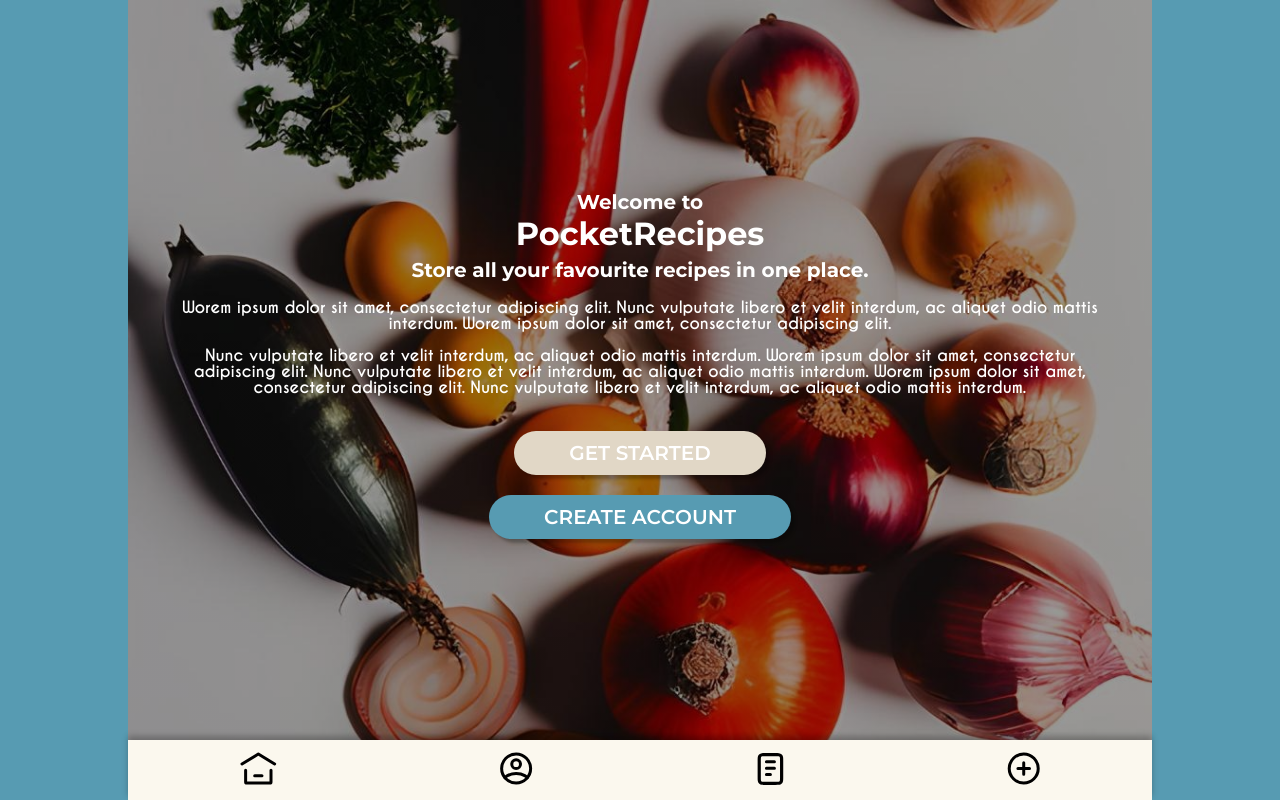
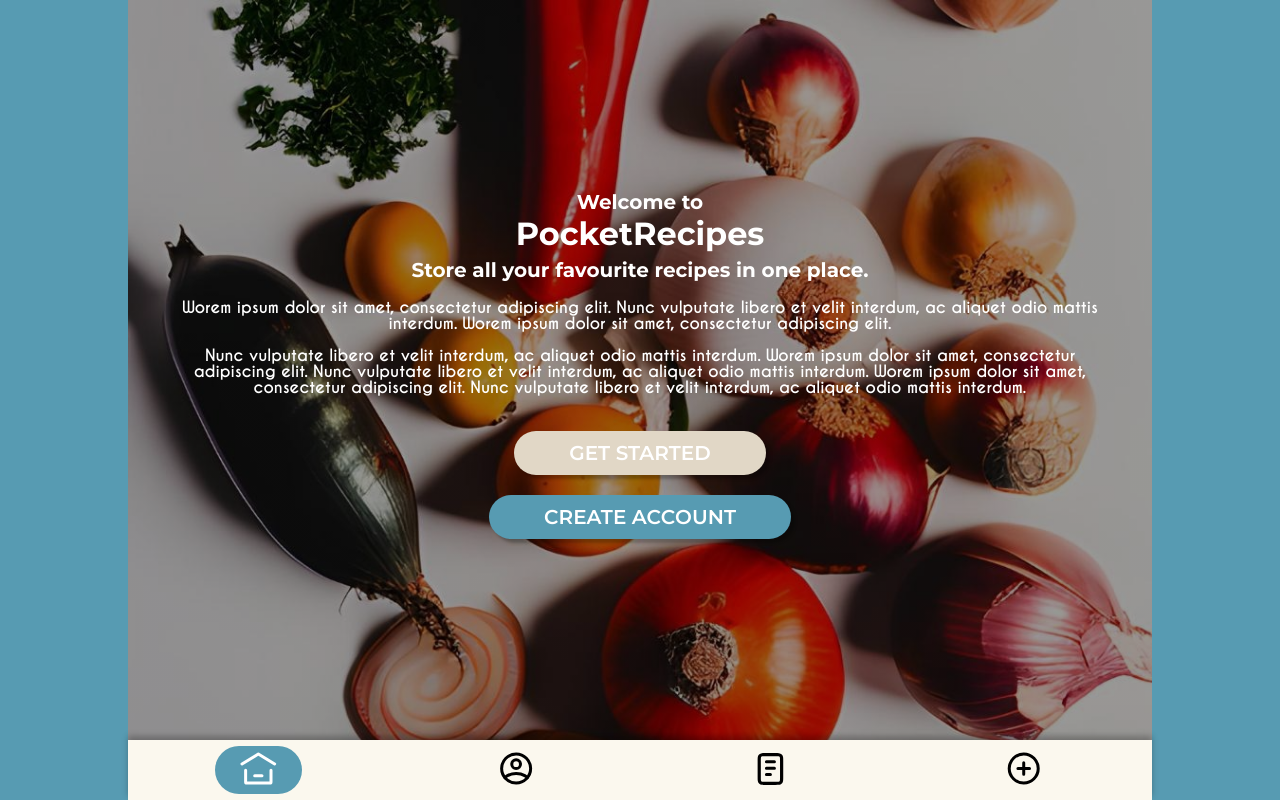
Before and after one commit to zhva/PocketRecipes, a React (Create React App) app: page / in a window 1280 px wide. Built offline with nearby package versions, Linux system fonts and the light colour scheme; no server answers; the HTML template or start-up script is replaced by a standard one.

Commit message:
adds nav buttons styling in active state

```diff
--- a/src/App.jsx
+++ b/src/App.jsx
@@ -1,7 +1,7 @@
 import './App.scss'
 import React from 'react'
 import { NavigationBar } from './components/NavigationBar'
-import { Routes, Route, useNavigate } from 'react-router-dom'
+import { Routes, Route } from 'react-router-dom'
 import { StartingPage } from './components/StartingPage'
 import { Login } from './components/Login'
 import { Signup } from './components/Signup'
@@ -12,7 +12,6 @@ import { MyRecipes } from './components/MyRecipes'
 
 
 function App () {
-  const navigate = useNavigate()
   return (
     <div className="App">
       <Routes>
@@ -26,10 +25,10 @@ function App () {
         <Route path="/edit/:recipeId" element={<CreateRecipe/>} />
       </Routes>
       <NavigationBar
-        redirectToStartingPage = {() => navigate('/')}
-        redirectToMyRecipes = {() => navigate('/my-recipes')}
-        redirectToFeed = {() => navigate('/feed')}
-        redirectToNewRecipe = {() => navigate('/create-recipe')}/>
+        startingPageRoute = {'/'}
+        myRecipesRoute = {'/my-recipes'}
+        feedRoute = {'/feed'}
+        newRecipeRoute = {'/create-recipe'}/>
     </div>
   )
 }
--- a/src/components/NavigationBar.jsx
+++ b/src/components/NavigationBar.jsx
@@ -1,22 +1,86 @@
-import React from 'react'
+import React, { useEffect } from 'react'
+import { useLocation, useNavigate } from 'react-router-dom'
 import feedIcon from '../icons/feed.svg'
 import myRecipesIcon from '../icons/my-recipes.svg'
 import createNewRecipeIcon from '../icons/create-new-recipe.svg'
 import startingPageIconBlack from '../icons/starting-page.svg'
 
-export const NavigationBar = (props) => {
+const toggleActive = (id) => {
+  const buttons = document.querySelectorAll('.nav-bar-container button')
+  buttons.forEach((button) => {
+    if (button.id === id) {
+      button.classList.add('active')
+    } else {
+      button.classList.remove('active')
+    }
+  })
+}
+
+export const NavigationBar = ({startingPageRoute, myRecipesRoute, feedRoute, newRecipeRoute}) => {
+  const location = useLocation()
+  console.log({location})
+  const navigate = useNavigate()
+
+  const activeButtonId = (() => {
+    switch (location.pathname) {
+      case startingPageRoute:
+        return 'startingPage'
+      case myRecipesRoute:
+        return 'myRecipesPage'
+      case feedRoute:
+        return 'homeFeed'
+      case newRecipeRoute:
+        return 'newRecipe'
+      default:
+        return ''
+    }
+  })()
+
+
+  useEffect(() => {
+    toggleActive(activeButtonId)
+  }, [activeButtonId])
+
   return (
     <div className='nav-bar-container'>
-      <button type='button' onClick={props.redirectToStartingPage}>
+      <button
+        type='button'
+        id='startingPage'
+        className={activeButtonId === 'startingPage' ? 'active' : ''}
+        onClick={() => {
+          navigate(startingPageRoute)
+          toggleActive('startingPage')
+          }}>
         <img src={startingPageIconBlack} alt='starting page icon'></img>
       </button>
-      <button type='button' onClick={props.redirectToMyRecipes}>
+      <button
+        type='button'
+        id='myRecipesPage'
+        className={activeButtonId === 'myRecipesPage' ? 'active' : ''}
+        onClick={() => {
+          navigate(myRecipesRoute)
+          toggleActive('myRecipesPage')
+          }}>
         <img src={myRecipesIcon} alt='my recipes icon'></img>
       </button>
-      <button type='button' onClick={props.redirectToFeed}>
+      <button
+        type='button'
+        id='homeFeed'
+        className={activeButtonId === 'homeFeed' ? 'active' : ''}
+        onClick={() => {
+          navigate(feedRoute)
+          toggleActive('homeFeed')
+          }}>
         <img src={feedIcon} alt='homefeed icon'></img>
       </button>
-      <button type='button' onClick={props.redirectToNewRecipe}>
+      <button
+        type='button'
+        id='newRecipe'
+        className={activeButtonId === 'newRecipe' ? 'active' : ''}
+        onClick={() => {
+          navigate(newRecipeRoute)
+          toggleActive('newRecipe')
+          }}>
         <img src={createNewRecipeIcon} alt='create new recipe icon'></img>
       </button>
     </div>
--- a/src/scss/NavigationBar.scss
+++ b/src/scss/NavigationBar.scss
@@ -14,5 +14,13 @@
         border: none;
         background: none;
         cursor: pointer;
+        padding: 6px 25px;
+        border-radius: $cards-border-radius;
+    }
+    button.active {
+        background-color: $primary;
+        img {
+            filter: invert(1);
+        }
     }
 }
```
